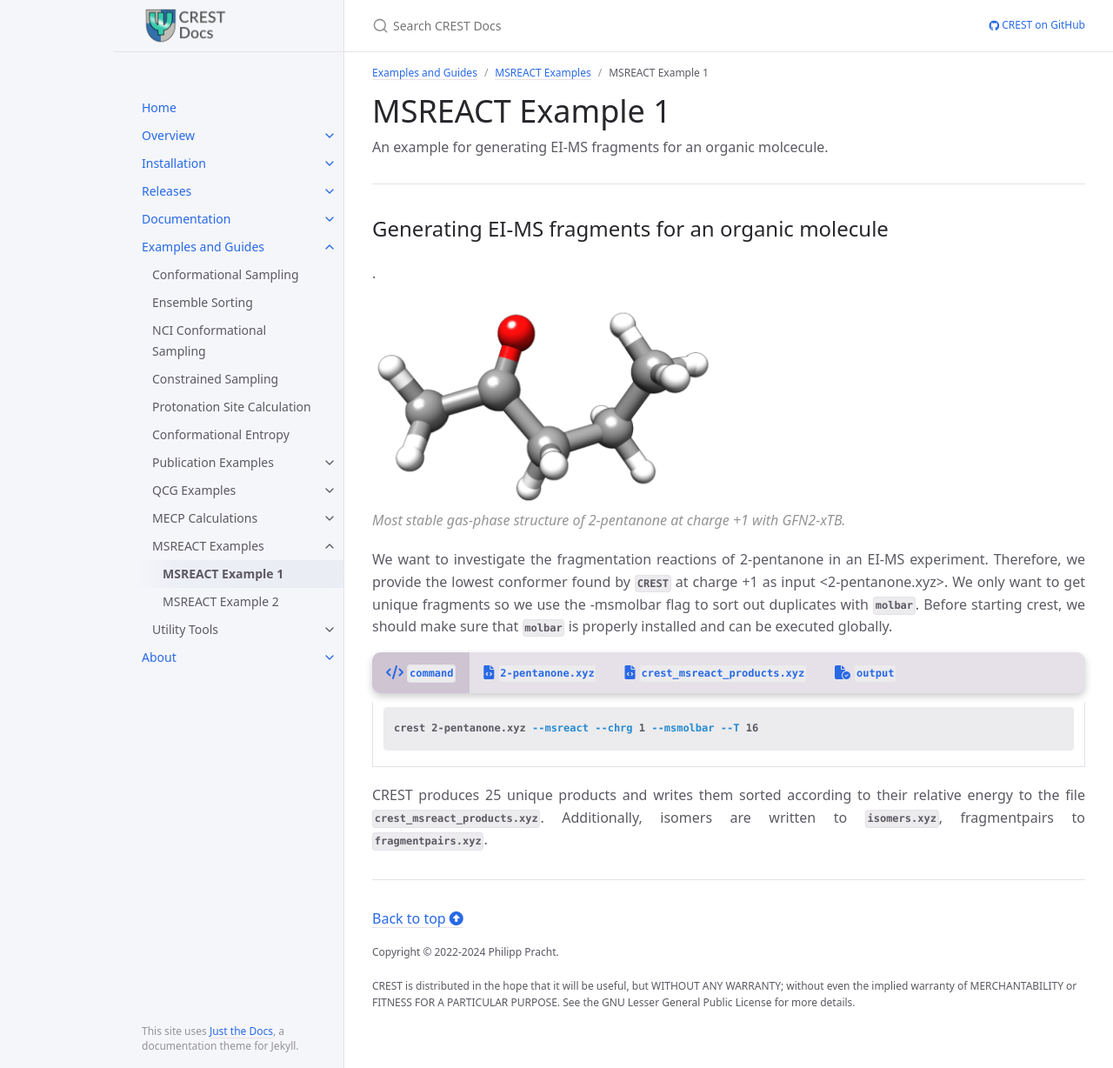
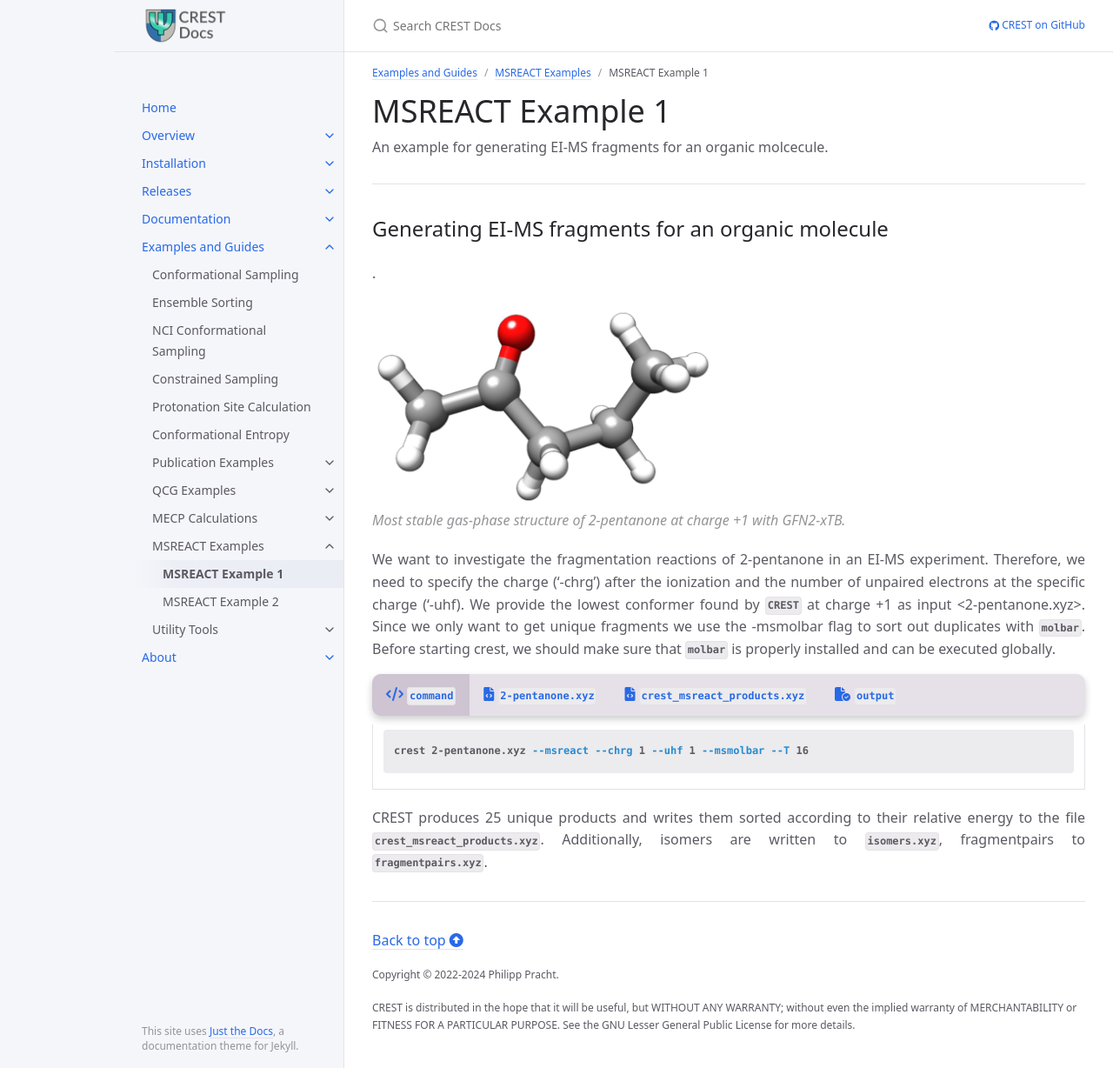
Before and after one commit to crest-lab/crest-docs, a Jekyll site: the page built from page/examples/msreact-example_1.md, in a window 1280 px wide and 1228 px high. Shown: the whole window at 87% size. Built offline with Jekyll 4.4.1, drawn with Linux system fonts in a browser that asks for light colours.

```diff
--- a/page/examples/msreact-example_1.md
+++ b/page/examples/msreact-example_1.md
@@ -25,7 +25,8 @@ permalink: /page/examples/msreact/example_1.html
 {% include image.html file="msreact-example-1-1.png" alt="Bacillaene at GFN-FF level" caption="Most stable gas-phase structure of 2-pentanone at charge +1 with GFN2-xTB." max-width=400 %}
 
 
-We want to investigate the fragmentation reactions of 2-pentanone in an EI-MS experiment. Therefore, we provide the lowest conformer found by `CREST` at charge +1 as input <2-pentanone.xyz>. We only want to get unique fragments so we use the -msmolbar flag to sort out duplicates with `molbar`.  Before starting crest, we should make sure that `molbar` is properly installed and can be executed globally.
+We want to investigate the fragmentation reactions of 2-pentanone in an EI-MS experiment. Therefore, we need to specify the charge ('-chrg')
+after the ionization and the number of unpaired electrons at the specific charge ('-uhf). We provide the lowest conformer found by `CREST` at charge +1 as input <2-pentanone.xyz>. Since we only want to get unique fragments we use the -msmolbar flag to sort out duplicates with `molbar`.  Before starting crest, we should make sure that `molbar` is properly installed and can be executed globally.
 {: .text-justify }
 
 
@@ -38,8 +39,7 @@ We want to investigate the fragmentation reactions of 2-pentanone in an EI-MS ex
 </div>
 <!-- Tab content -->
 <div id="tab-1-1" class="tabcontent tab-id-1" style="text-align:justify">
-{% include command.html cmd='crest 2-pentanone.xyz <span class="nt">--msreact</span> <span class="nt">--chrg</span> 1 <span class="nt">--msmolbar</span> <span class="nt">--T</span> 16
-' %}
+{% include command.html cmd='crest 2-pentanone.xyz <span class="nt">--msreact</span> <span class="nt">--chrg</span> 1 <span class="nt">--uhf</span> 1 <span class="nt">--msmolbar</span> <span class="nt">--T</span> 16' %}
 </div>
 
 <div id="tab-1-2" class="tabcontent tab-id-1" style="text-align:justify">
```
